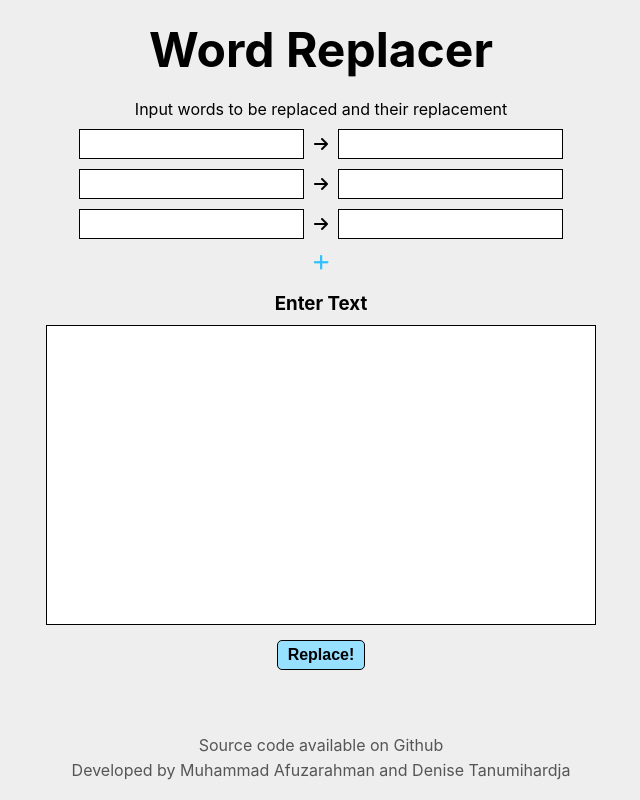
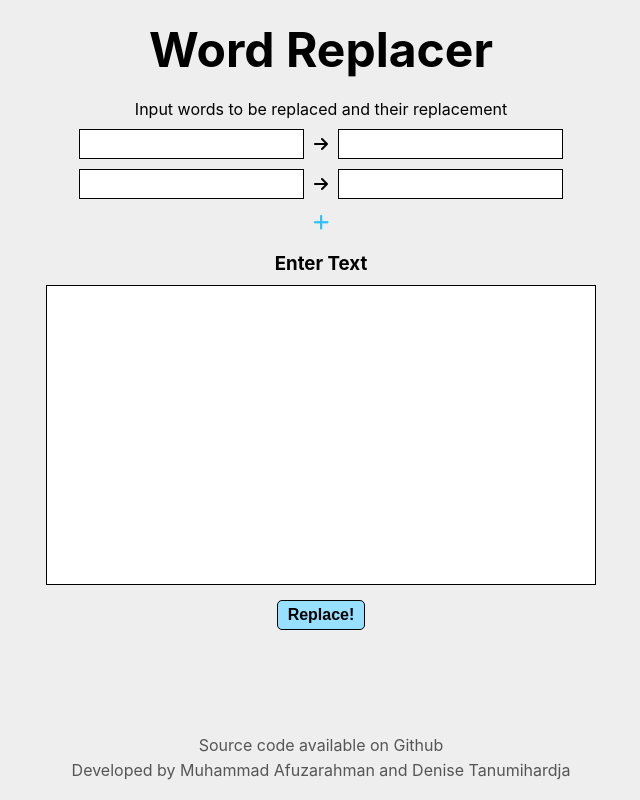
Before and after one commit to afutofu/word-replacer, a React (Create React App) app in the folder client/: page / in a window 1280 px wide. Shown: the whole page, without its empty margins (319-959 px from the left). Built offline with nearby package versions, Linux system fonts and the light colour scheme.

Commit message:
Created initial context state for word filters and text input. Footer now positions properly with dynamic height

```diff
--- a/client/src/App.js
+++ b/client/src/App.js
@@ -3,17 +3,26 @@ import "./styles/App.css";
 import FilterList from "./components/FilterList";
 import TextInput from "./components/TextInput";
 
+import { WordFilterProvider } from "./contexts/WordFilterContext";
+import { TextInputProvider } from "./contexts/TextInputContext";
+
 const App = () => {
   return (
+    <WordFilterProvider>
+      <TextInputProvider>
         <div id="app">
+          <section>
             <h1 id="title">Word Replacer</h1>
             <FilterList />
             <TextInput />
+          </section>
           <footer>
             <p>Source code available on Github</p>
             <p>Developed by Muhammad Afuzarahman and Denise Tanumihardja</p>
           </footer>
         </div>
+      </TextInputProvider>
+    </WordFilterProvider>
   );
 };
 
--- a/client/src/components/FilterList.js
+++ b/client/src/components/FilterList.js
@@ -1,7 +1,9 @@
-import { useState } from "react";
+import { useContext } from "react";
+
+import { WordFilterContext } from "../contexts/WordFilterContext";
 
 const FilterList = () => {
-  const [list, setList] = useState([{}, {}, {}]);
+  const [wordFilterList, setWordFilterList] = useContext(WordFilterContext);
 
   return (
     <>
@@ -9,7 +11,7 @@ const FilterList = () => {
         Input words to be replaced and their replacement
       </p>
       <ul id="filter-list">
-        {list.map((filter) => {
+        {wordFilterList.map((filter) => {
           return (
             <li className="list-item">
               <input className="first-input"></input>
@@ -18,7 +20,13 @@ const FilterList = () => {
             </li>
           );
         })}
-        <i id="add-filter-list-item-icon" className="fa fa-plus"></i>
+        <i
+          id="add-filter-list-item-icon"
+          className="fa fa-plus"
+          onClick={() =>
+            setWordFilterList([...wordFilterList, { replace: "", with: "" }])
+          }
+        ></i>
       </ul>
     </>
   );
--- a/client/src/components/TextInput.js
+++ b/client/src/components/TextInput.js
@@ -1,8 +1,14 @@
+import { useContext } from "react";
+
+import { TextInputContext } from "../contexts/TextInputContext";
+
 const TextInput = () => {
+  const [text, setText] = useContext(TextInputContext);
+
   return (
     <div id="text-input">
       <h3>Enter Text</h3>
-      <textarea></textarea>
+      <textarea onChange={setText}>{text}</textarea>
       <button>Replace!</button>
     </div>
   );
--- /dev/null
+++ b/client/src/contexts/TextInputContext.js
@@ -0,0 +1,13 @@
+import React, { useState, createContext } from "react";
+
+export const TextInputContext = createContext();
+
+export const TextInputProvider = (props) => {
+  const [text, setText] = useState("");
+
+  return (
+    <TextInputContext.Provider value={[text, setText]}>
+      {props.children}
+    </TextInputContext.Provider>
+  );
+};
--- /dev/null
+++ b/client/src/contexts/WordFilterContext.js
@@ -0,0 +1,16 @@
+import React, { useState, createContext } from "react";
+
+export const WordFilterContext = createContext();
+
+export const WordFilterProvider = (props) => {
+  const [wordFilterList, setWordFilterList] = useState([
+    { replace: "", with: "" },
+    { replace: "", with: "" },
+  ]);
+
+  return (
+    <WordFilterContext.Provider value={[wordFilterList, setWordFilterList]}>
+      {props.children}
+    </WordFilterContext.Provider>
+  );
+};
--- a/client/src/styles/App.css
+++ b/client/src/styles/App.css
@@ -136,6 +136,7 @@
 #app {
   width: 100%;
   min-height: 100vh;
+  height: 100%;
   background-color: #eee;
   display: -webkit-box;
   display: -ms-flexbox;
@@ -144,9 +145,31 @@
   -webkit-box-direction: normal;
       -ms-flex-direction: column;
           flex-direction: column;
+  -webkit-box-pack: justify;
+      -ms-flex-pack: justify;
+          justify-content: space-between;
   -webkit-box-align: center;
       -ms-flex-align: center;
           align-items: center;
+  -webkit-box-sizing: border-box;
+          box-sizing: border-box;
+}
+
+#app section {
+  display: -webkit-box;
+  display: -ms-flexbox;
+  display: flex;
+  -webkit-box-orient: vertical;
+  -webkit-box-direction: normal;
+      -ms-flex-direction: column;
+          flex-direction: column;
+  -webkit-box-pack: justify;
+      -ms-flex-pack: justify;
+          justify-content: space-between;
+  -webkit-box-align: center;
+      -ms-flex-align: center;
+          align-items: center;
+  margin-bottom: 20px;
 }
 
 #title {
@@ -155,9 +178,6 @@
 }
 
 footer {
-  position: absolute;
-  bottom: 15px;
-  left: 0;
   width: 100%;
   display: -webkit-box;
   display: -ms-flexbox;
@@ -169,6 +189,7 @@ footer {
   -webkit-box-align: center;
       -ms-flex-align: center;
           align-items: center;
+  padding-bottom: 15px;
 }
 
 footer p {
--- a/client/src/styles/App.scss
+++ b/client/src/styles/App.scss
@@ -8,10 +8,21 @@
 #app {
   width: 100%;
   min-height: 100vh;
+  height: 100%;
   background-color: #eee;
   display: flex;
   flex-direction: column;
+  justify-content: space-between;
   align-items: center;
+  box-sizing: border-box;
+
+  section {
+    display: flex;
+    flex-direction: column;
+    justify-content: space-between;
+    align-items: center;
+    margin-bottom: 20px;
+  }
 }
 
 #title {
@@ -20,13 +31,11 @@
 }
 
 footer {
-  position: absolute;
-  bottom: 15px;
-  left: 0;
   width: 100%;
   display: flex;
   flex-direction: column;
   align-items: center;
+  padding-bottom: 15px;
 
   p {
     font-size: 16px;
```
Also changed, not shown: 2 other files (tests, documents, lock files or other folders). Lines whose indentation alone changed are shown as unchanged.
